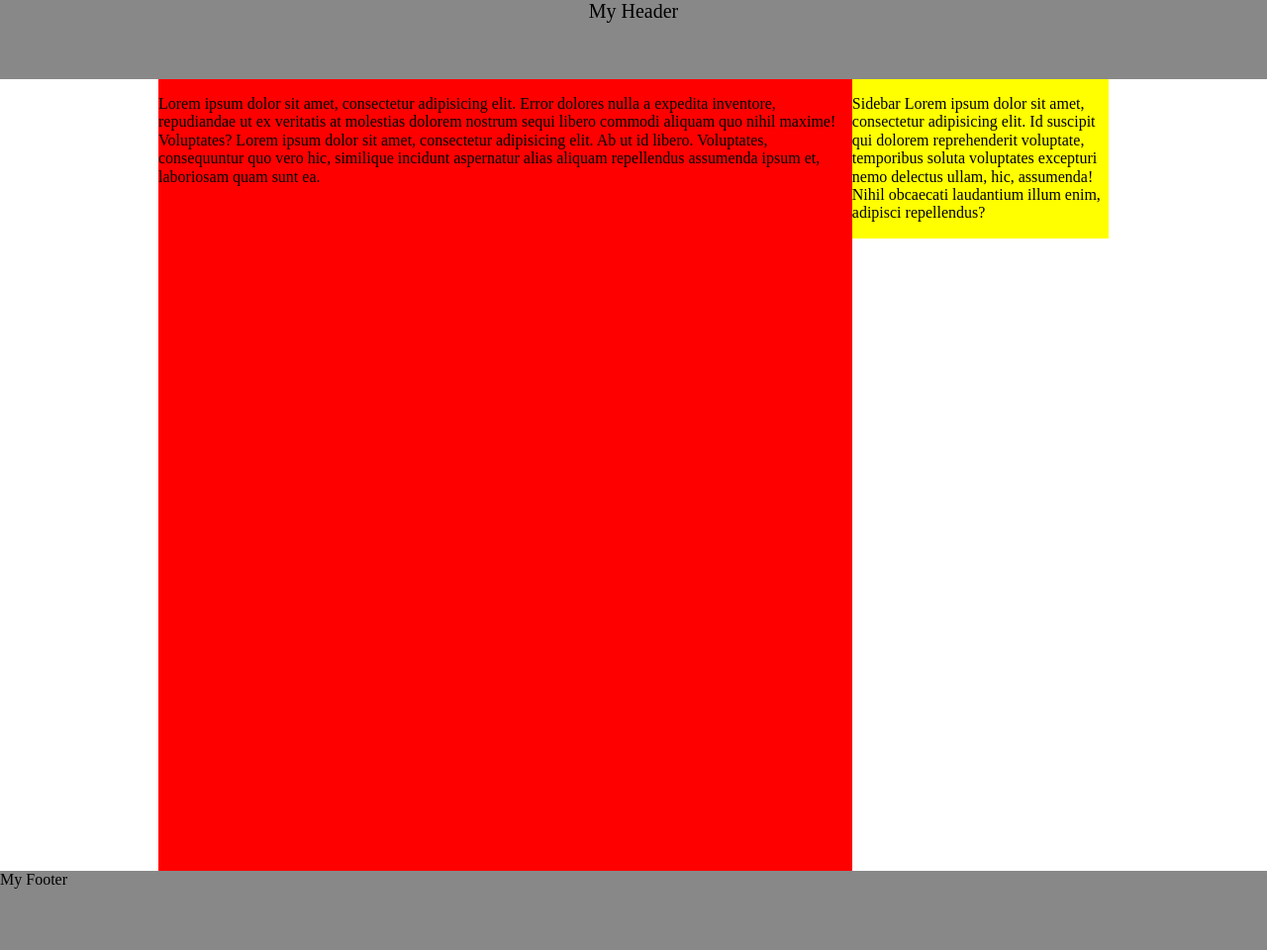
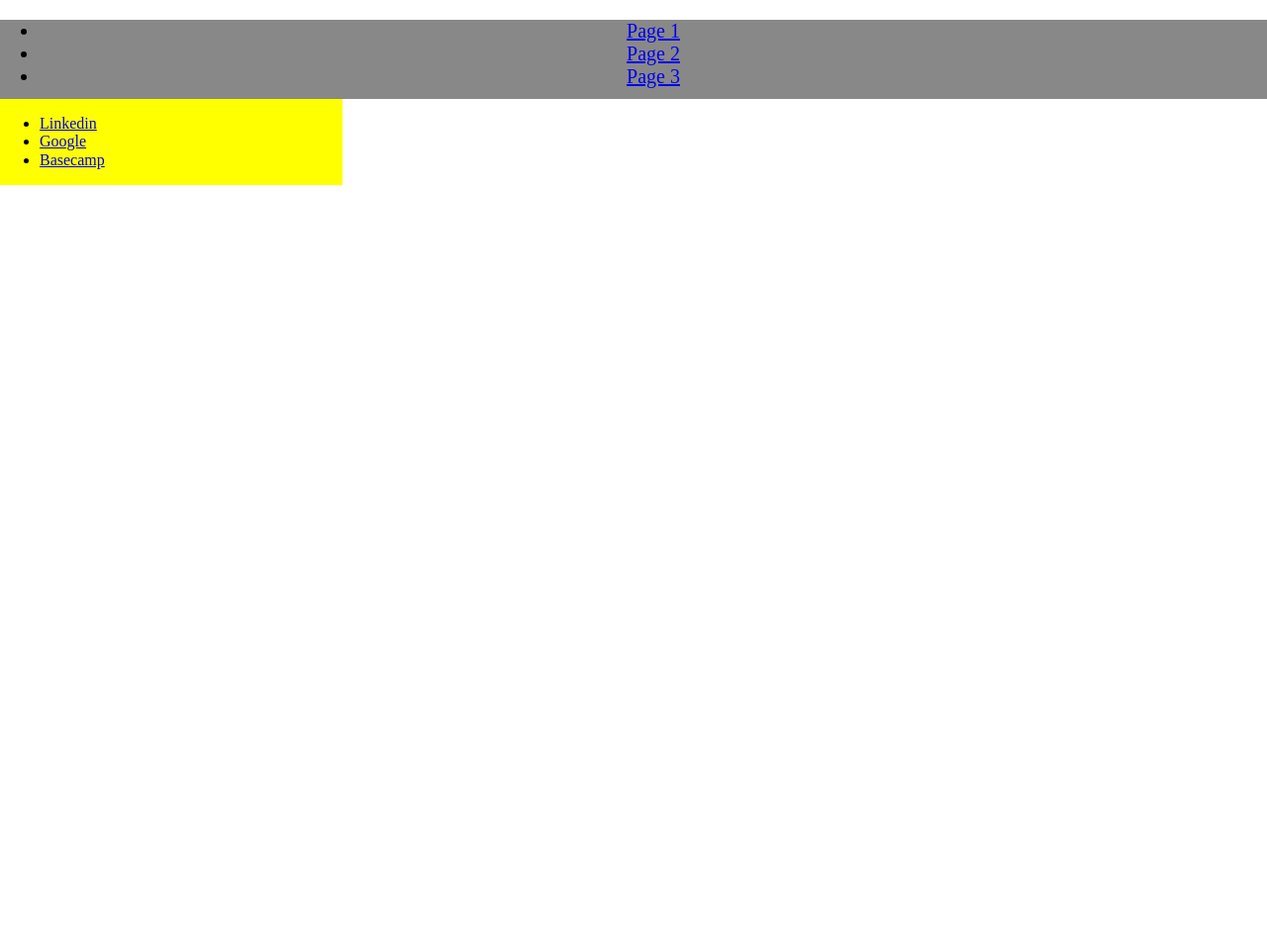
Before and after one commit to ythonippara/Test, a plain HTML site: page index.html in a window 1280 px wide. Shown: the whole page at 99% size. After the commit the page ends 800 px from the top, so only its background shows below. Drawn offline with nearby package versions, Linux system fonts and the light colour scheme; files that its build step writes are made by us from their sources.

Commit message:
Updated contents of index.html

```diff
--- a/index.html
+++ b/index.html
@@ -1,29 +1,32 @@
-<!DOCTYPE html>
+<!doctype html>
 <html lang="en">
   <head>
-  <meta charset="UTF-8">
-  <title>Document</title>
+    <meta charset="utf-8">
+    <title>My Centered Navigation</title>
+    <link rel="stylesheet" href="css/style.css">
     <link rel="stylesheet" type="text/css" href="css/normalize.css">
-  <link rel="stylesheet" type="text/css" href="style.css">
+    <link rel="icon" href="http://web.iit.edu/sites/web/themes/iit_web/favicon.ico">
   </head>
   <body>
-  <header>My Header</header>
-  <div id="page-wrapper">
-    <main>
-      <p>
-        Lorem ipsum dolor sit amet, consectetur adipisicing elit.
-        Error dolores nulla a expedita inventore, repudiandae ut ex
-        veritatis at molestias dolorem nostrum sequi libero commodi aliquam
-        quo nihil maxime! Voluptates? Lorem ipsum dolor sit amet,
-        consectetur adipisicing elit. Ab ut id libero. Voluptates,
-        consequuntur quo vero hic, similique incidunt aspernatur alias
-        aliquam repellendus assumenda ipsum et, laboriosam quam sunt ea.
-      </p>
-    </main>
+    <header>
+      <nav id="main-navbar">
+        <div id="navbar-container">
+          <ul>
+            <li id="onpage"><a href="#">Page 1</a></li>
+            <li><a href="page2.html">Page 2</a></li>
+            <li><a href="page3.html">Page 3</a></li>
+          </ul>
+        </div>
+      </nav>
+    </header>
     <div id="sidebar">
-      <p>Sidebar Lorem ipsum dolor sit amet, consectetur adipisicing elit. Id suscipit qui dolorem reprehenderit voluptate, temporibus soluta voluptates excepturi nemo delectus ullam, hic, assumenda! Nihil obcaecati laudantium illum enim, adipisci repellendus?</p>
+      <div id="sidebar-container">
+        <ul>
+          <li><a href="https://www.linkedin.com/">Linkedin</a></li>
+          <li><a href="https://www.google.com/">Google</a></li>
+          <li><a href="https://basecamp.com/">Basecamp</a></li>
+        </ul>
       </div>
     </div>
-  <footer>My Footer</footer>
   </body>
 </html>
```
Lines whose indentation alone changed are shown as unchanged.
